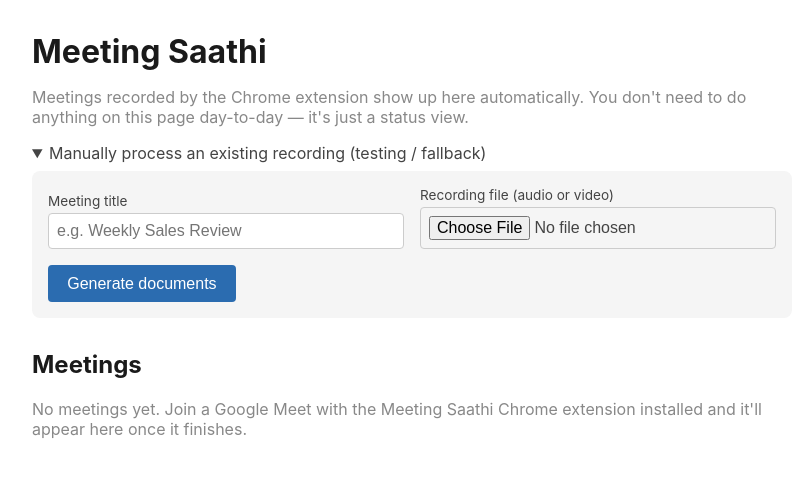
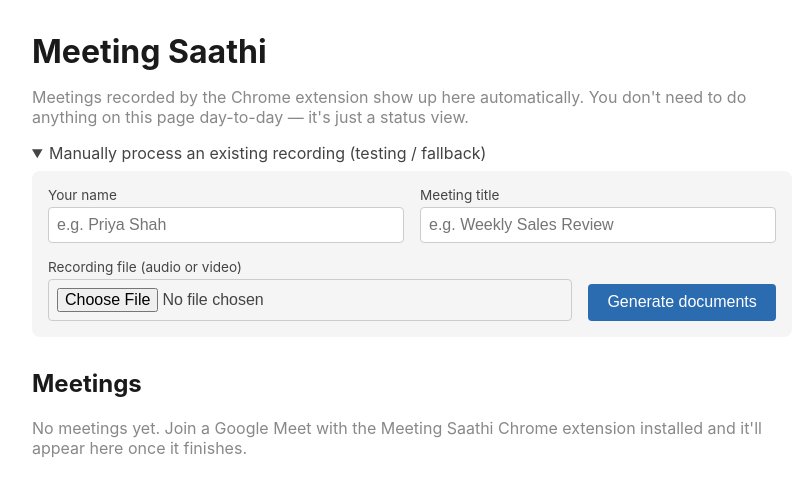
Before and after one commit to aditya2004-source/meeting-saathi, a FastAPI app: page / in a window 1280 px wide, after a click on "Manually process an existing recording (testing / fallback)". Shown: the top 483 px of the page, without its empty margins (228-1035 px from the left). Run offline with FastAPI, Linux system fonts and the light colour scheme; data that the repository does not hold is empty; some libraries are stand-ins or nearby versions.

Commit message:
Close the daily-limit bypass on the fallback upload routes
/meetings/upload and /meetings/upload-form (the dashboard's manual
"testing/fallback" form) never checked settings.daily_meeting_limit at
all, unlike /meetings/start -- an easy way around the per-person cap.
Both now share /meetings/start's limit check via a new
_daily_limit_response() helper. The manual-upload form gained a
required "Your name" field to go with this; going over the limit there
redirects back to / with a visible message instead of a raw JSON error.

Co-Authored-By: Claude Sonnet 5 <noreply@anthropic.com>
Claude-Session: https://claude.ai/code/session_017Pdwj9hm8LQEGnAZeEiBCJ

```diff
--- a/app/main.py
+++ b/app/main.py
@@ -114,14 +114,37 @@ def index(request: Request, name: str = ""):
     )
 
 
+def _daily_limit_response(user_name: str) -> JSONResponse | None:
+    """Shared by every upload path (/meetings/start, /meetings/upload,
+    /meetings/upload-form) so the daily cap can't be bypassed by using one
+    of the fallback upload routes instead of the extension's normal
+    /meetings/start -- returns a 429 JSONResponse if `user_name` is over
+    settings.daily_meeting_limit, else None. An empty user_name is never
+    rate-limited -- there's nothing to count it against.
+    """
+    if user_name and db.count_runs_today(user_name) >= settings.daily_meeting_limit:
+        return JSONResponse(
+            {
+                "error": "daily_limit_reached",
+                "message": (
+                    f"Aaj ka limit ({settings.daily_meeting_limit} meetings) khatam ho gaya hai. "
+                    "Kal phir try karo."
+                ),
+            },
+            status_code=429,
+        )
+    return None
+
+
 def _start_processing(
     title: str,
     content: bytes,
     filename: str,
     speaker_events: str | None = None,
     attendee_roster: str | None = None,
+    user_name: str = "",
 ) -> dict:
-    run = db.create_run(title=title.strip() or "Untitled Meeting", audio_path="")
+    run = db.create_run(title=title.strip() or "Untitled Meeting", audio_path="", user_name=user_name)
     work_dir = working_dir_for(run["id"])
     suffix = Path(filename or "recording.webm").suffix or ".webm"
     audio_path = work_dir / f"original{suffix}"
@@ -164,6 +187,7 @@ async def upload_meeting(
     audio: UploadFile = File(...),
     speaker_events: str | None = Form(None),
     attendee_roster: str | None = Form(None),
+    user_name: str = Form(""),
 ):
     """Used by both the Chrome extension (automatic) and the manual form on
     the status page (fallback/testing): receives a finished recording and
@@ -172,19 +196,28 @@ async def upload_meeting(
     resolve real speaker names instead of "Speaker N" placeholders.
     `attendee_roster` is optional JSON, the People-panel attendee list, used
     as the authoritative Attendees field instead of inferring it from who
-    spoke.
+    spoke. `user_name` is checked against the same daily limit as
+    /meetings/start -- without this, the fallback upload routes would be an
+    unlimited way around the cap.
     """
+    user_name = user_name.strip()
+    limit_response = _daily_limit_response(user_name)
+    if limit_response is not None:
+        return limit_response
     content = await audio.read()
     run = _start_processing(
-        title, content, audio.filename or "recording.webm", speaker_events, attendee_roster
+        title, content, audio.filename or "recording.webm", speaker_events, attendee_roster, user_name
     )
     return JSONResponse({"id": run["id"], "state": run["state"]})
 
 
 @app.post("/meetings/upload-form")
-async def upload_meeting_form(title: str = Form(...), audio: UploadFile = File(...)):
+async def upload_meeting_form(title: str = Form(...), audio: UploadFile = File(...), user_name: str = Form("")):
+    user_name = user_name.strip()
+    if _daily_limit_response(user_name) is not None:
+        return RedirectResponse(url="/?limit_reached=1", status_code=303)
     content = await audio.read()
-    _start_processing(title, content, audio.filename or "recording.webm")
+    _start_processing(title, content, audio.filename or "recording.webm", user_name=user_name)
     return RedirectResponse(url="/", status_code=303)
 
 
@@ -256,17 +289,9 @@ async def start_meeting(title: str = Form(...), user_name: str = Form("")):
     nothing to count it against.
     """
     user_name = user_name.strip()
-    if user_name and db.count_runs_today(user_name) >= settings.daily_meeting_limit:
-        return JSONResponse(
-            {
-                "error": "daily_limit_reached",
-                "message": (
-                    f"Aaj ka limit ({settings.daily_meeting_limit} meetings) khatam ho gaya hai. "
-                    "Kal phir try karo."
-                ),
-            },
-            status_code=429,
-        )
+    limit_response = _daily_limit_response(user_name)
+    if limit_response is not None:
+        return limit_response
     run = db.create_run(title=title.strip() or "Untitled Meeting", audio_path="", user_name=user_name)
     working_dir_for(run["id"])
     run = db.update_run(run["id"], state="received")
--- a/app/web/templates/index.html
+++ b/app/web/templates/index.html
@@ -18,7 +18,13 @@
 
     <details class="manual-upload">
       <summary>Manually process an existing recording (testing / fallback)</summary>
+      {% if request.query_params.get('limit_reached') %}
+        <p class="muted" style="color:#c53030;">That name's daily limit is already used up for today -- try again tomorrow.</p>
+      {% endif %}
       <form method="post" action="/meetings/upload-form" enctype="multipart/form-data" class="start-form">
+        <label>Your name
+          <input type="text" name="user_name" placeholder="e.g. Priya Shah" required>
+        </label>
         <label>Meeting title
           <input type="text" name="title" placeholder="e.g. Weekly Sales Review" required>
         </label>
```
Also changed, not shown: tests/test_upload_endpoints.py (added, +91 -0 lines).
